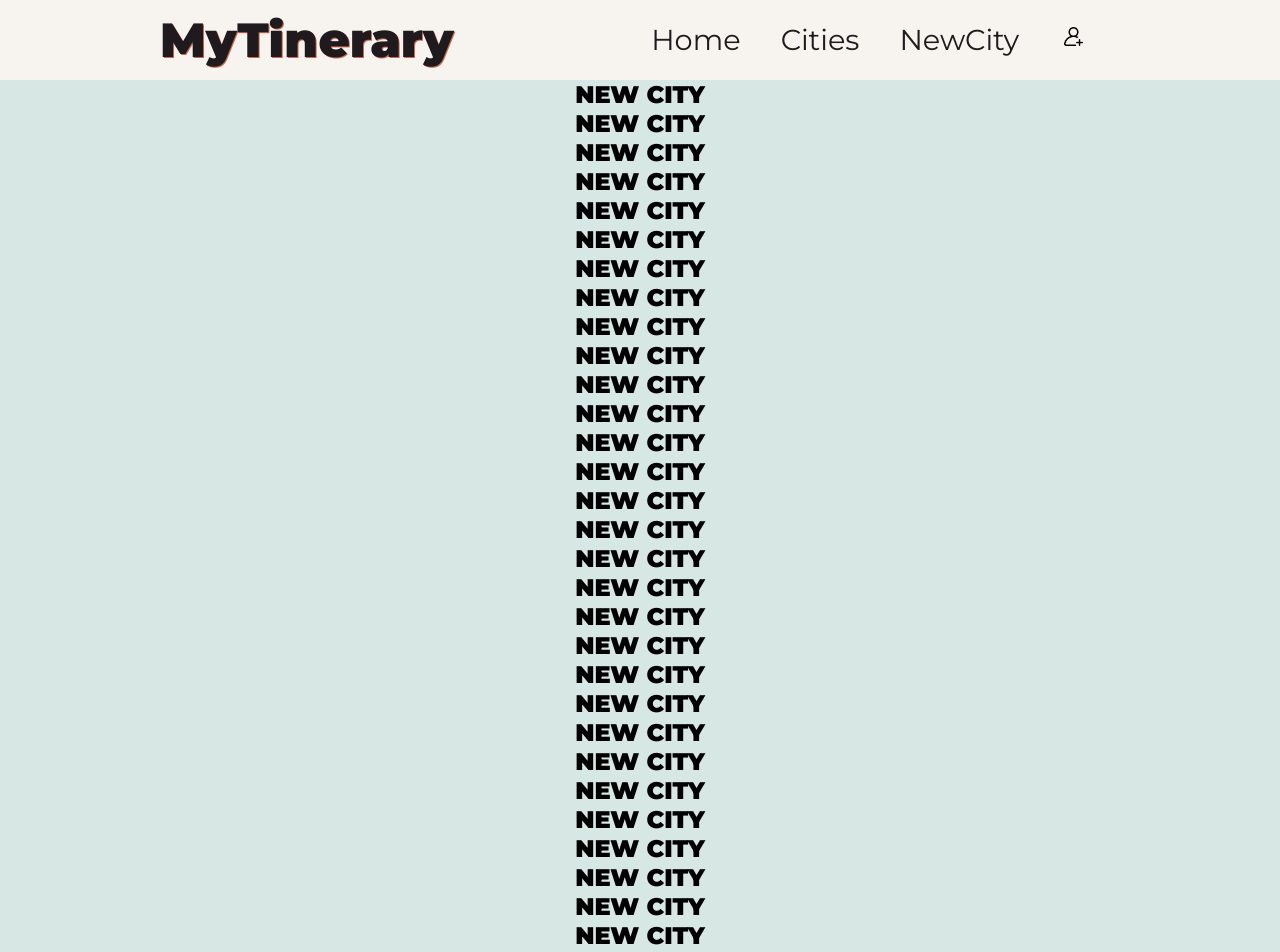
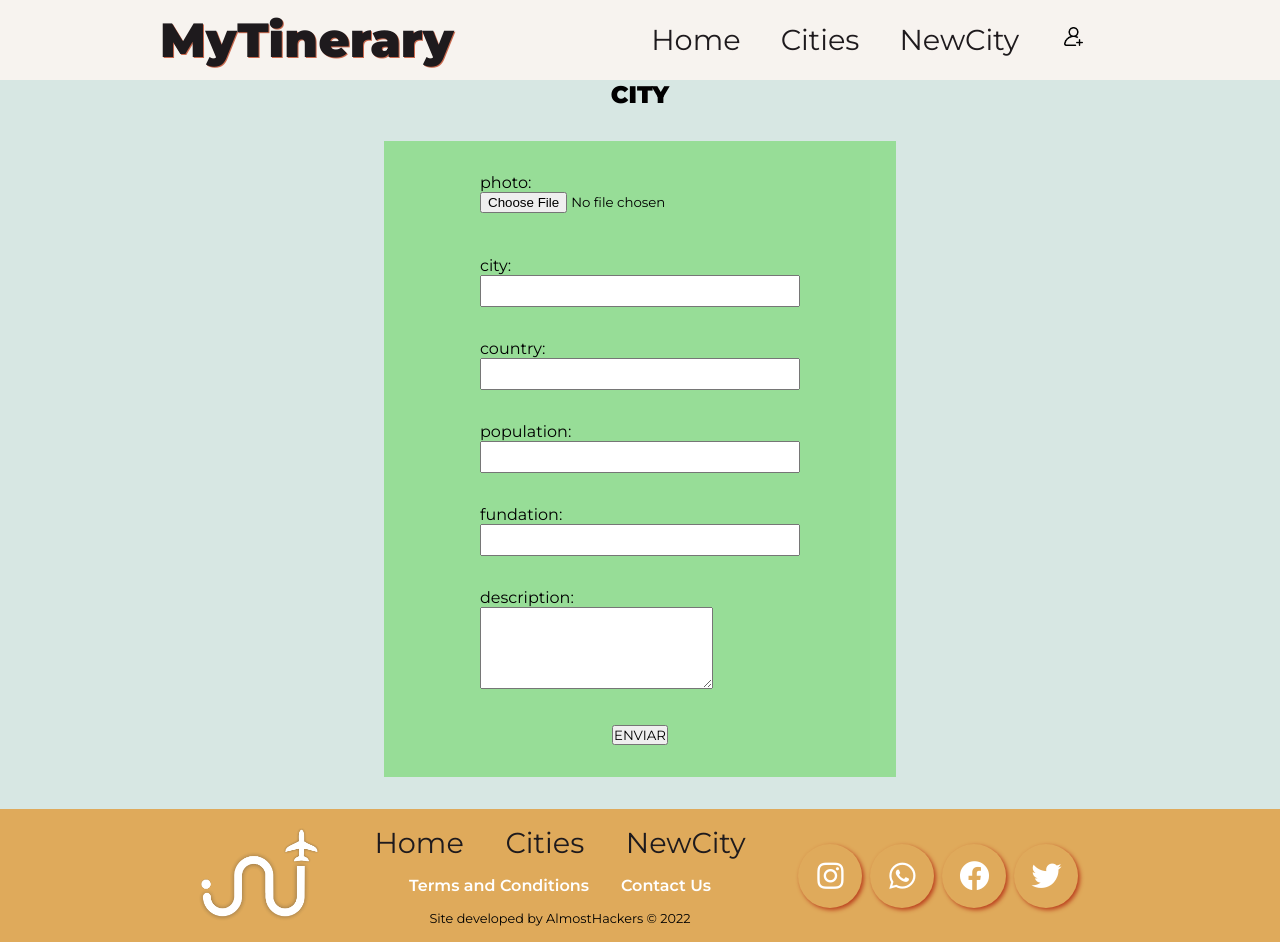
Before and after one commit to eugeniarossanigo/mytinerary-front, a React (Create React App) app: page /newcity in a window 1280 px wide. Shown: the top 952 px of the page. Built offline with nearby package versions, Linux system fonts and the light colour scheme.

Commit message:
newcity inputs added

```diff
--- /dev/null
+++ b/src/components/LabelInput.js
@@ -0,0 +1,22 @@
+export default function Input(props) {
+        const inputs = props.inputObj
+
+        if (inputs.type !== "textarea") {
+            return (
+                <>
+                    <label key={inputs._id} className="Form-label">{inputs.name}:
+                        <input className="Form-input" type={inputs.type} name={inputs.name} src={inputs.src? inputs.src:""} min={inputs.min? inputs.min:null} max={inputs.max? inputs.max:null} minlength={inputs.minlength? inputs.minlength:null} required />
+                    </label>
+                </>
+            );
+        } else {
+            return (
+                <>
+                    <label key={inputs._id} className="Form-label">{inputs.name}:
+                        <textarea className="Form-input" type={inputs.type} name={inputs.name} minlength= {inputs.minlength} rows={inputs.rows} cols={inputs.cols} required />
+                    </label>
+                </>
+            );
+        }
+
+    }
--- a/src/pages/NewCity.js
+++ b/src/pages/NewCity.js
@@ -1,46 +1,45 @@
-function NewCity() {
+import LabelInput from "../components/LabelInput";
+import '../styles/NewCity.css'
+import React, { useRef } from "react";
+
+const year = new Date().getFullYear()
+
+const inputsArray = [
+                    {_id: 301, name: "photo", type: "file", src:""},
+                    {_id: 302, name: "city", type: "text"},
+                    {_id: 303, name: "country", type: "text"},
+                    {_id: 303, name: "population", type: "number", min: "1"},
+                    {_id: 303, name: "fundation", type: "number", min: "1000", max: year},
+                    {_id: 303, name: "description", type: "textarea", minlength:"10", cols: "27", rows:"5"}
+                    ]
+
+export default function NewCity() {
+    const newInputs = useRef("")
+
+    const citiesView = (elem) => (
+        `<p>${Object.values(elem).join(" - ")}</p>`
+    )
+
+    const handleChanged = (e) => {
+        e.preventDefault()
+        const formCity = document.getElementById('Form-city')
+        const formArray = document.getElementById('Form-array')
+
+        const formObject = Object.fromEntries(new FormData(newInputs.current))
+        formArray.innerHTML += citiesView(formObject)
+        formCity.reset()
+    }
+
     return (
         <>
             <main>
-                <h2>NEW CITY</h2>
-                <h2>NEW CITY</h2>
-                <h2>NEW CITY</h2>
-                <h2>NEW CITY</h2>
-                <h2>NEW CITY</h2>
-                <h2>NEW CITY</h2>
-                <h2>NEW CITY</h2>
-                <h2>NEW CITY</h2>
-                <h2>NEW CITY</h2>
-                <h2>NEW CITY</h2>
-                <h2>NEW CITY</h2>
-                <h2>NEW CITY</h2>
-                <h2>NEW CITY</h2>
-                <h2>NEW CITY</h2>
-                <h2>NEW CITY</h2>
-                <h2>NEW CITY</h2>
-                <h2>NEW CITY</h2>
-                <h2>NEW CITY</h2>
-                <h2>NEW CITY</h2>
-                <h2>NEW CITY</h2>
-                <h2>NEW CITY</h2>
-                <h2>NEW CITY</h2>
-                <h2>NEW CITY</h2>
-                <h2>NEW CITY</h2>
-                <h2>NEW CITY</h2>
-                <h2>NEW CITY</h2>
-                <h2>NEW CITY</h2>
-                <h2>NEW CITY</h2>
-                <h2>NEW CITY</h2>
-                <h2>NEW CITY</h2>
-                <h2>NEW CITY</h2>
-                <h2>NEW CITY</h2>
-                <h2>NEW CITY</h2>
-                <h2>NEW CITY</h2>
-                <h2>NEW CITY</h2>
-                <h2>NEW CITY</h2>
+                <h2>CITY</h2>
+                <form id="Form-city" onSubmit={handleChanged} ref={newInputs}>
+                    {inputsArray.map(inputObj => <LabelInput inputObj={inputObj}/>)}
+                    <button className="Form-btn" type="submit">ENVIAR</button>
+                </form>
+                <div id="Form-array"></div>
             </main>
         </>
     );
 }
-
-export default NewCity;
--- a/src/styles/App.css
+++ b/src/styles/App.css
@@ -11,4 +11,5 @@ main {
     justify-content: center;
     flex-direction: column;
     align-items: center;
+    min-height: 75vh;
 }
--- a/src/styles/Footer.css
+++ b/src/styles/Footer.css
@@ -1,5 +1,5 @@
 .Footer-container{
-    min-height: 10vh;
+    min-height: 15vh;
     background-color:rgb(223, 170, 91);
     display: flex;
     justify-content: center;
--- a/src/styles/Header.css
+++ b/src/styles/Header.css
@@ -1,5 +1,5 @@
 .Header-container{
-    height: 10vh;
+    min-height: 10vh;
     display: flex;
     justify-content: center;
     background-color: #f7f3eeee
--- /dev/null
+++ b/src/styles/NewCity.css
@@ -0,0 +1,20 @@
+form {
+    background-color: rgb(151, 221, 151);
+    width: 40%;
+    margin: 2rem;
+    padding: 2rem;
+    display: flex;
+    justify-content: center;
+    flex-direction: column;
+    align-items: center;
+    gap: 2rem
+}
+label, input{
+    width: 20rem;
+}
+input{
+    height: 2rem;
+}
+#Form-array p {
+    font-size: 1rem;
+}
```
